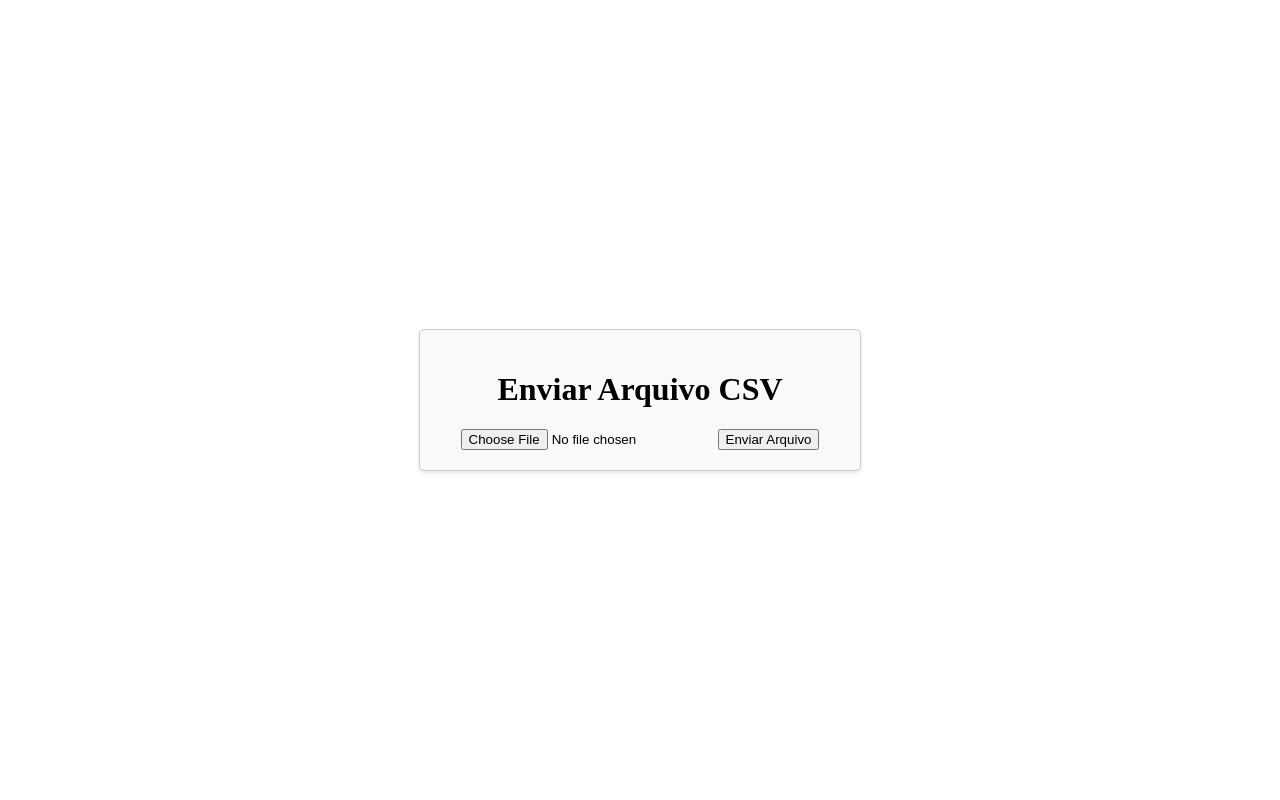
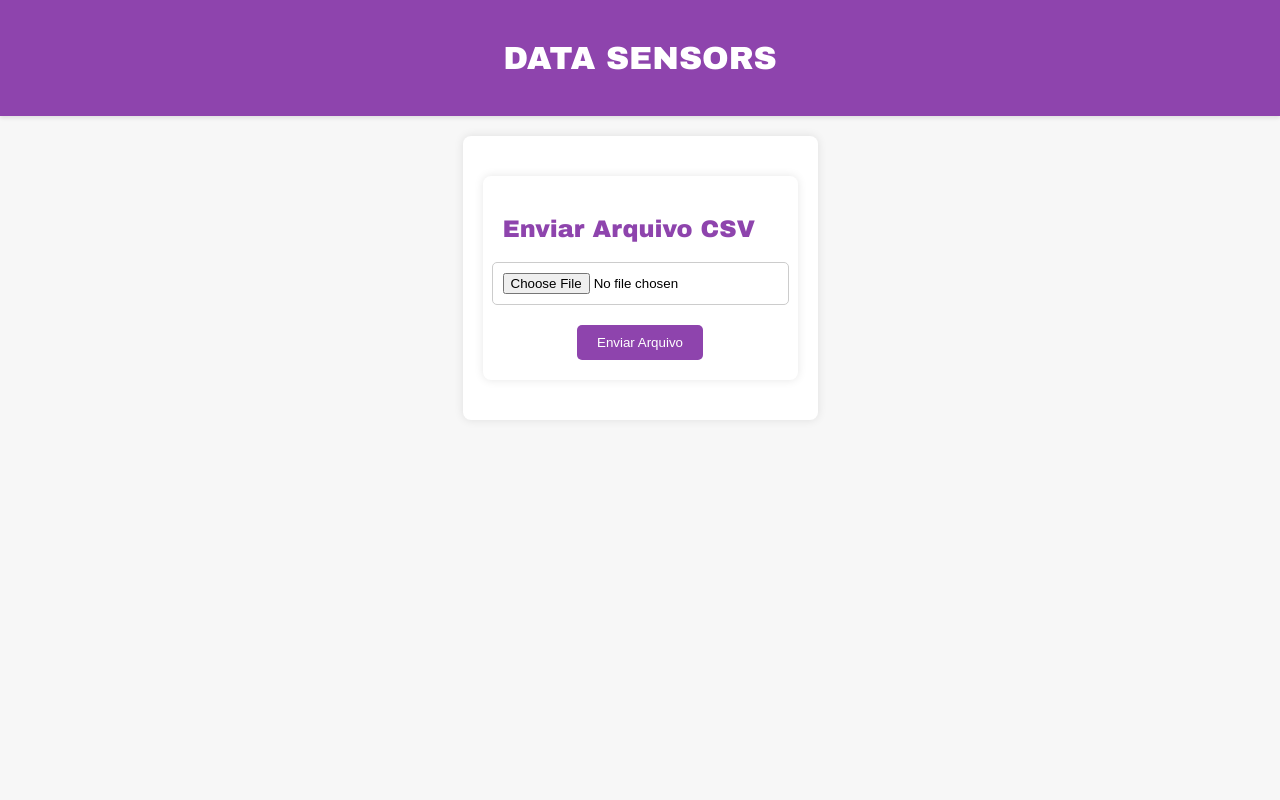
Before and after one commit to Lucas-serejo/SensorDataAPI, a Flask app: page /upload_csv in a window 1280 px wide. Run offline with Flask 3, Linux system fonts and the light colour scheme.

Commit message:
REFACTOR
Melhoria no front da página de envio do arquivo csv.

```diff
--- /dev/null
+++ b/app/static/styleUpload_csv.css
@@ -0,0 +1,69 @@
+body {
+    font-family: 'Arial', sans-serif;
+    margin: 0;
+    padding: 0;
+    background-color: #f0f0f088;
+    display: flex;
+    flex-direction: column;
+    overflow-y: scroll;
+    scroll-behavior: smooth;
+}
+
+header {
+    background-color: #8e44ad;
+    color: white;
+    padding: 20px;
+    text-align: center;
+    box-shadow: 0 2px 4px rgba(0,0,0,0.1);
+    position: relative;
+
+}
+
+.container {
+    max-width: 800px;
+    margin: 20px auto;
+    background: white;
+    padding: 20px;
+    border-radius: 8px;
+    box-shadow: 0 0 10px rgba(0, 0, 0, 0.1);
+}
+
+h1 {
+    color: white;
+    margin-bottom: 20px;
+    font-family: 'Arial Black', sans-serif;
+}
+
+.container h2 {
+    color: #8e44ad;
+    margin-bottom: 20px;
+    font-family: 'Arial Black', sans-serif;
+}
+
+.container form {
+    display: flex;
+    flex-direction: column;
+    align-items: center;
+}
+
+.container form input[type="file"] {
+    margin-bottom: 20px;
+    padding: 10px;
+    width: 100%;
+    border: 1px solid #ccc;
+    border-radius: 5px;
+}
+
+.container form button {
+    padding: 10px 20px;
+    background-color: #8e44ad; /* Cor roxa escura para o botão */
+    color: white;
+    border: none;
+    border-radius: 5px;
+    cursor: pointer;
+    transition: background-color 0.3s ease;
+}
+
+.container form button:hover {
+    background-color: #9b59b6; /* Cor roxa média ao passar o mouse */
+}
--- a/app/templates/upload_csv.html
+++ b/app/templates/upload_csv.html
@@ -2,34 +2,21 @@
 <html>
 <head>
     <title>Upload de Arquivo CSV</title>
-    <style>
-        /* Estilos para centralizar o conteúdo */
-        body {
-            display: flex;
-            justify-content: center;
-            align-items: center;
-            height: 100vh; /* Torna a altura igual à altura da janela do navegador */
-            margin: 0;
-        }
-        .container {
-            text-align: center;
-            padding: 20px;
-            border: 1px solid #ccc;
-            border-radius: 5px;
-            background-color: #f9f9f9;
-            box-shadow: 0 2px 4px rgba(0, 0, 0, 0.1);
-            width: 400px;
-        }
-        /* Estilo para ocultar o botão de redirecionamento inicialmente */
-        #btnHome {
-            display: none;
-            margin-top: 10px;
-        }
-    </style>
+    <link rel="stylesheet" href="/static/styleUpload_csv.css">
+
 </head>
+
+
+<body>
+    <header>
+        <h1>DATA SENSORS</h1>
+    </header>
+    <div class="container">
+</head>
+
 <body>
     <div class="container">
-        <h1>Enviar Arquivo CSV</h1>
+        <h2>Enviar Arquivo CSV</h2>
 
         <form id="uploadForm" method="POST" action="/upload_csv" enctype="multipart/form-data">
             <input type="file" name="file" accept=".csv" required>
```
Also changed, not shown: app/templates/home.html (+7 -0 lines).
